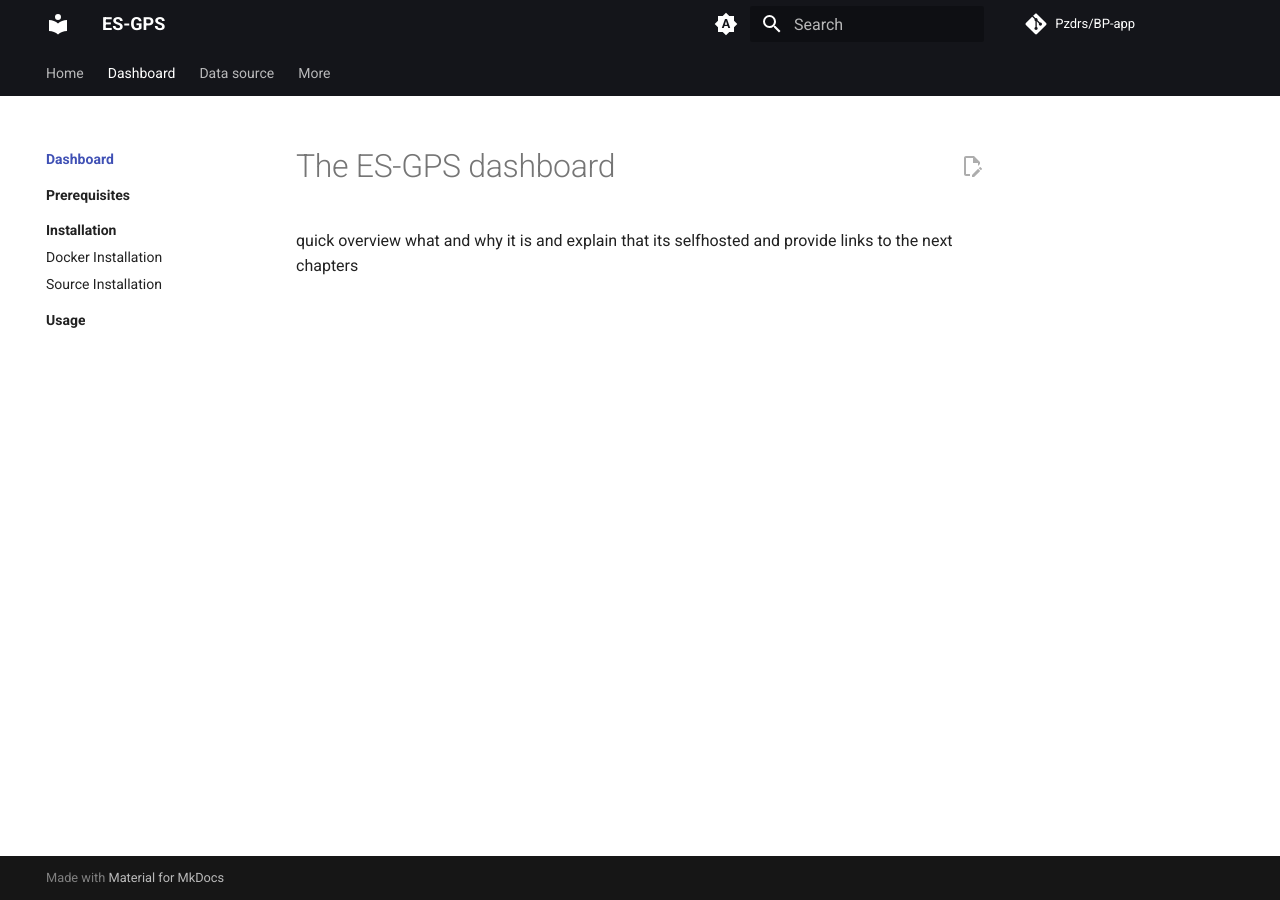
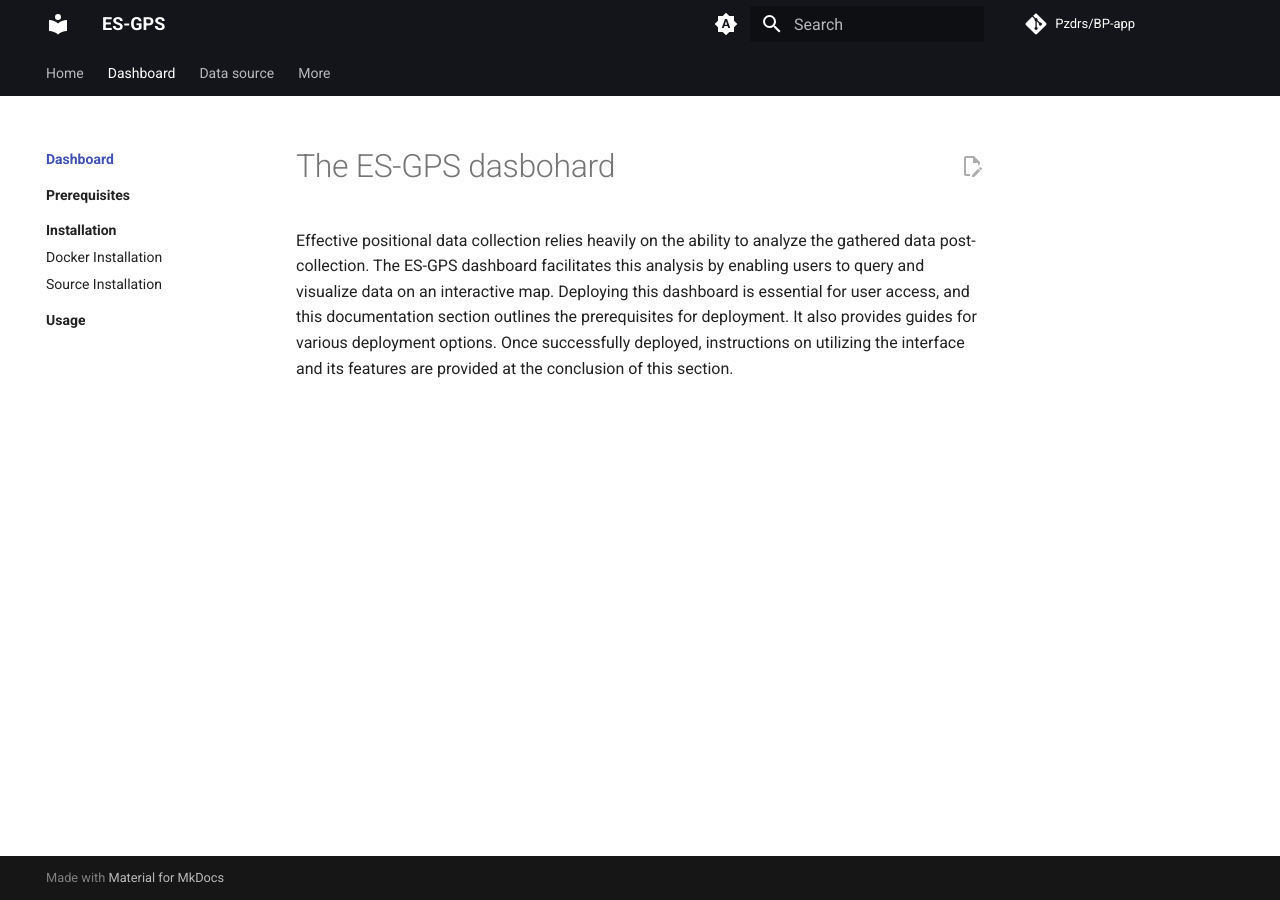
Before and after one commit to Pzdrs/BP-docs, an MkDocs documentation site: the page built from docs/dashboard/index.md, in a window 1280 px wide. Built offline with MkDocs 1.6.1 and Material for MkDocs 9.7.7, drawn with Linux system fonts in a browser that asks for light colours; comment, search, counter and statistics services are not loaded.

Commit message:
dashboard index

```diff
--- a/docs/dashboard/index.md
+++ b/docs/dashboard/index.md
@@ -1,3 +1,6 @@
-# The ES-GPS dashboard
+---
+title: The ES-GPS dasbohard
+description: What is the ES-GPS dashboard?
+---
 
-quick overview what and why it is and explain that its selfhosted and provide links to the next chapters
+Effective positional data collection relies heavily on the ability to analyze the gathered data post-collection. The ES-GPS dashboard facilitates this analysis by enabling users to query and visualize data on an interactive map. Deploying this dashboard is essential for user access, and this documentation section outlines the prerequisites for deployment. It also provides guides for various deployment options. Once successfully deployed, instructions on utilizing the interface and its features are provided at the conclusion of this section.
```
Also changed, not shown: docs/dashboard/prerequisites/index.md (+3 -1 lines).
